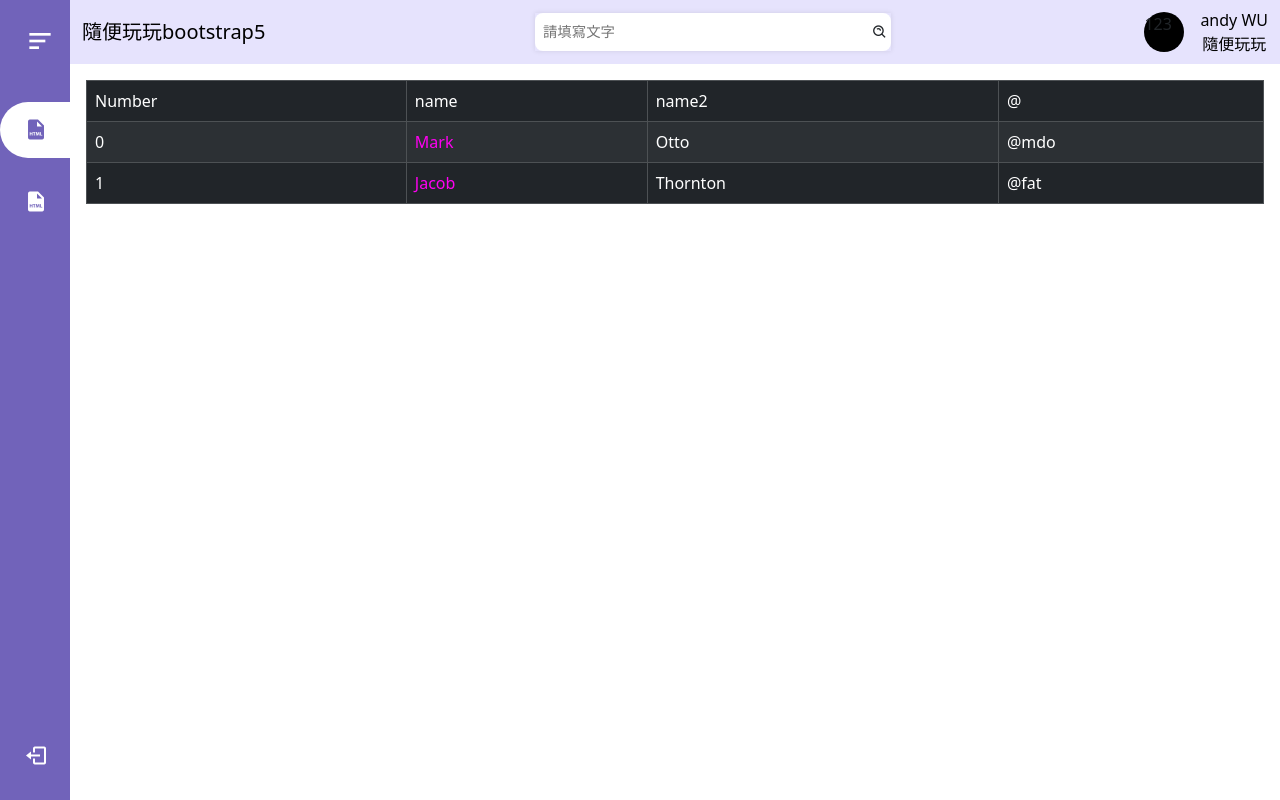
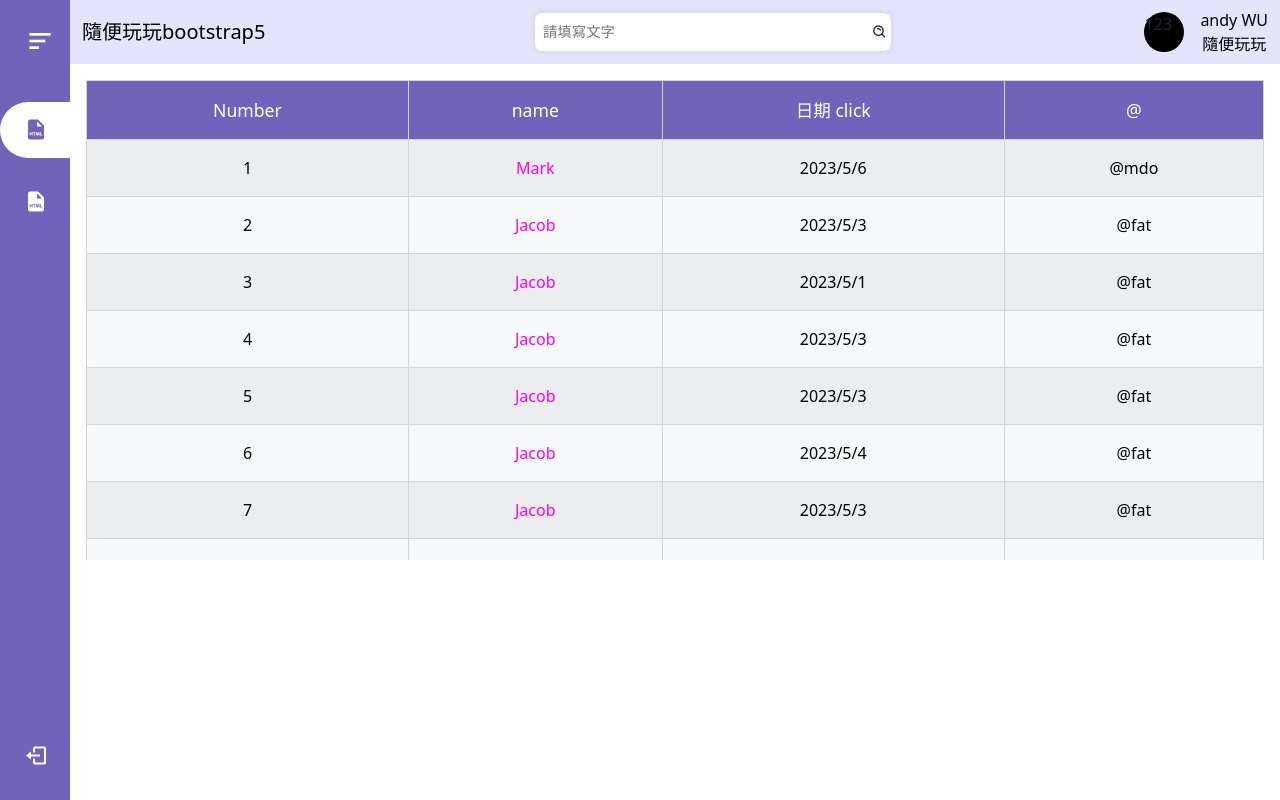
Before and after one commit to Andygggg/Vue3_Vite-boostape5, a Vue app: page /form/table in a window 1280 px wide. Built offline with nearby package versions, Linux system fonts and the light colour scheme.

Commit message:
fix: table 排序功能第一版

```diff
--- a/src/assets/base.css
+++ b/src/assets/base.css
@@ -70,10 +70,10 @@
 }
 ::-webkit-scrollbar-thumb {
   border-radius: 15px;
-  background: #888;
+  background: rgba(0, 0, 0, 0);
 }
 ::-webkit-scrollbar-thumb:hover {
-  background: #555;
+  background: #888;
 }
 body {
   min-height: 100vh;
--- a/src/content/Project/Form/Table.vue
+++ b/src/content/Project/Form/Table.vue
@@ -1,6 +1,6 @@
 <template>
   <div class="table_container">
-    <MakeTable :table_header="table" :table_data="table_data">
+    <MakeTable :table_header="table" :table_data="table_data" table_scroll="60vh">
       <template #cell(one)="data">
         <span>{{ data.index }}</span>
       </template>
@@ -16,14 +16,21 @@ import { reactive } from 'vue'
 import MakeTable from '../../../views/MakeComponents/MakeTable.vue'
 
 const table = reactive([
-  { key: 'one', label: 'Number' },
-  { key: 'two', label: 'name' },
-  { key: 'three', label: 'name2' },
-  { key: 'four', label: '@' },
+  { key: 'one', label: 'Number', sort: false },
+  { key: 'two', label: 'name', sort: false },
+  { key: 'date', label: '日期', sort: true },
+  { key: 'four', label: '@', sort: false },
 ])
 const table_data = reactive([
-  { one: '0', two: 'Mark', three: 'Otto', four: '	@mdo' },
-  { one: '1', two: 'Jacob', three: 'Thornton', four: '@fat' },
+  { one: '1', two: 'Mark', date: '2023/5/6', four: '	@mdo' },
+  { one: '2', two: 'Jacob', date: '2023/5/3', four: '@fat' },
+  { one: '3', two: 'Jacob', date: '2023/5/1', four: '@fat' },
+  { one: '4', two: 'Jacob', date: '2023/5/3', four: '@fat' },
+  { one: '5', two: 'Jacob', date: '2023/5/3', four: '@fat' },
+  { one: '6', two: 'Jacob', date: '2023/5/4', four: '@fat' },
+  { one: '7', two: 'Jacob', date: '2023/5/3', four: '@fat' },
+  { one: '8', two: 'Jacob', date: '2023/5/2', four: '@fat' },
+  { one: '9', two: 'Jacob', date: '2023/5/1', four: '@fat' },
 ])
 </script>
 
--- a/src/views/MakeComponents/MakeTable.vue
+++ b/src/views/MakeComponents/MakeTable.vue
@@ -1,16 +1,22 @@
 <template>
-  <div>
-    <table class="table table-dark table-striped table-bordered">
+  <div class="table_box">
+    <table class="table table-light table-striped table-bordered">
       <thead>
         <tr>
-          <th scope="col" v-for="(item, index) in table_header" :key="index">
-            {{ item.label }}
+          <th scope="col" v-for="(item, index) in props.table_header" :key="index">
+            <div v-if="item.sort">
+              {{ item.label }}
+              <span @click="sort(item.key)">click</span>
+            </div>
+            <div v-else>
+              {{ item.label }}
+            </div>
           </th>
         </tr>
       </thead>
       <tbody>
-        <tr v-for="(row, key1) in table_data" :key="key1">
-          <td v-for="(col, key2) in table_header" :key="key2">
+        <tr v-for="(row, key1) in getTable" :key="key1">
+          <td v-for="(col, key2) in props.table_header" :key="key2">
             <slot :name="getDominator(col.key)" :item="row" :index="row[col.key]">
               {{ row[col.key] }}
             </slot>
@@ -22,7 +28,9 @@
 </template>
 
 <script setup>
-defineProps({
+import { computed, toRaw, ref } from 'vue'
+
+const props = defineProps({
   table_header: {
     type: Array,
     default() {
@@ -37,10 +45,72 @@ defineProps({
     },
     require: true,
   },
+  table_scroll: {
+    type: String,
+    default() {
+      return '100%'
+    },
+  },
 })
+
 const getDominator = (anyway) => {
   return `cell(${anyway})`
 }
+
+const headKey = ref(null)
+
+const getTable = computed(() => {
+  const table = ref(toRaw(props.table_data))
+  console.log(3)
+  if (headKey.value === null) {
+    console.log(1)
+    return table.value
+  } else {
+    console.log(2)
+    const sortTable = table.value.sort((a, b) => {
+      return a[headKey.value] > b[headKey.value] ? 1 : -1
+    })
+    return sortTable
+  }
+})
+
+const sort = (key) => {
+  headKey.value = key
+}
 </script>
 
-<style scoped></style>
+<style scoped>
+.table_box {
+  height: v-bind(table_scroll);
+  width: 100%;
+  overflow: auto;
+}
+.table_box table {
+  width: 100%;
+  border-collapse: collapse;
+  border: 1px solid rgb(212, 212, 212);
+  min-width: 1100px;
+  overflow-x: scroll;
+}
+.table_box th {
+  background-color: var(--main-color);
+  padding: 1rem;
+  color: #ffffff;
+  font-size: 1.1rem;
+  text-align: center;
+}
+.table_box thead {
+  position: sticky;
+  top: 0;
+}
+.table_box td {
+  padding: 1rem;
+  text-align: center;
+  color: black;
+  font-size: 1rem;
+  font-weight: 500;
+}
+.table_box tbody tr:nth-of-type(odd) {
+  background-color: rgba(221, 221, 221, 0.8) !important;
+}
+</style>
```
